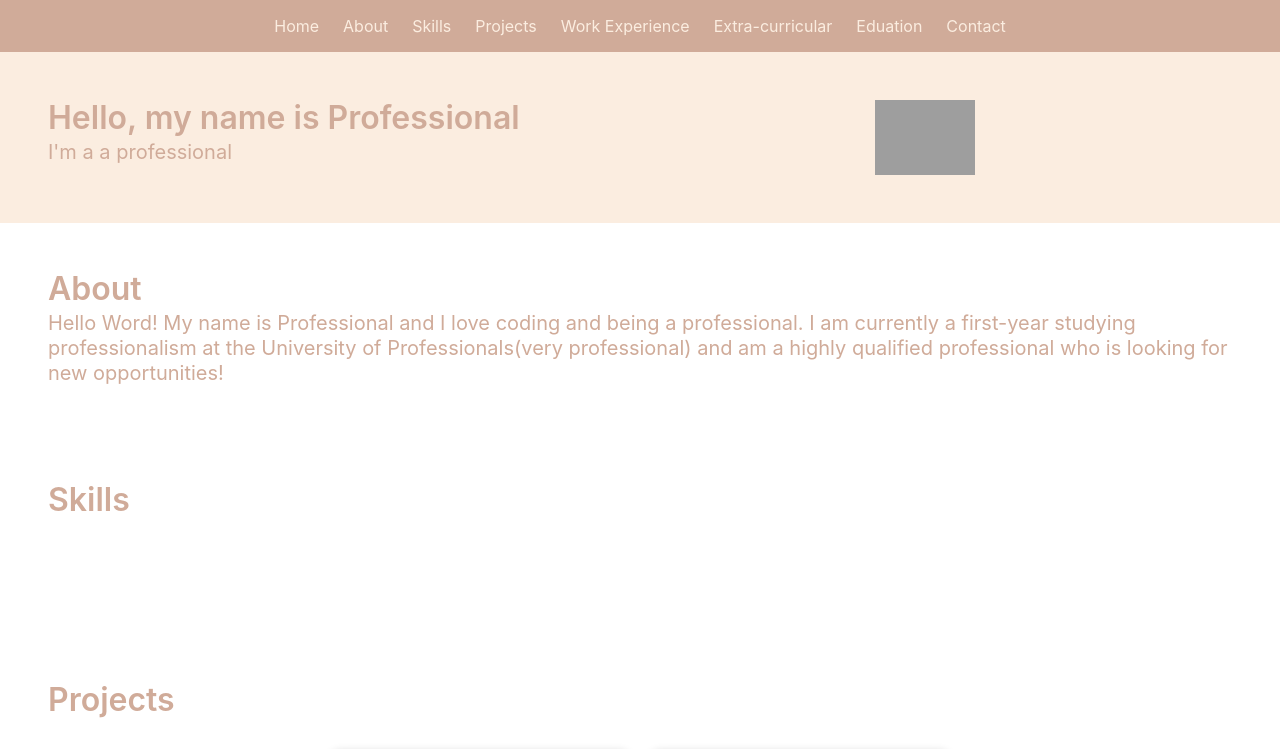
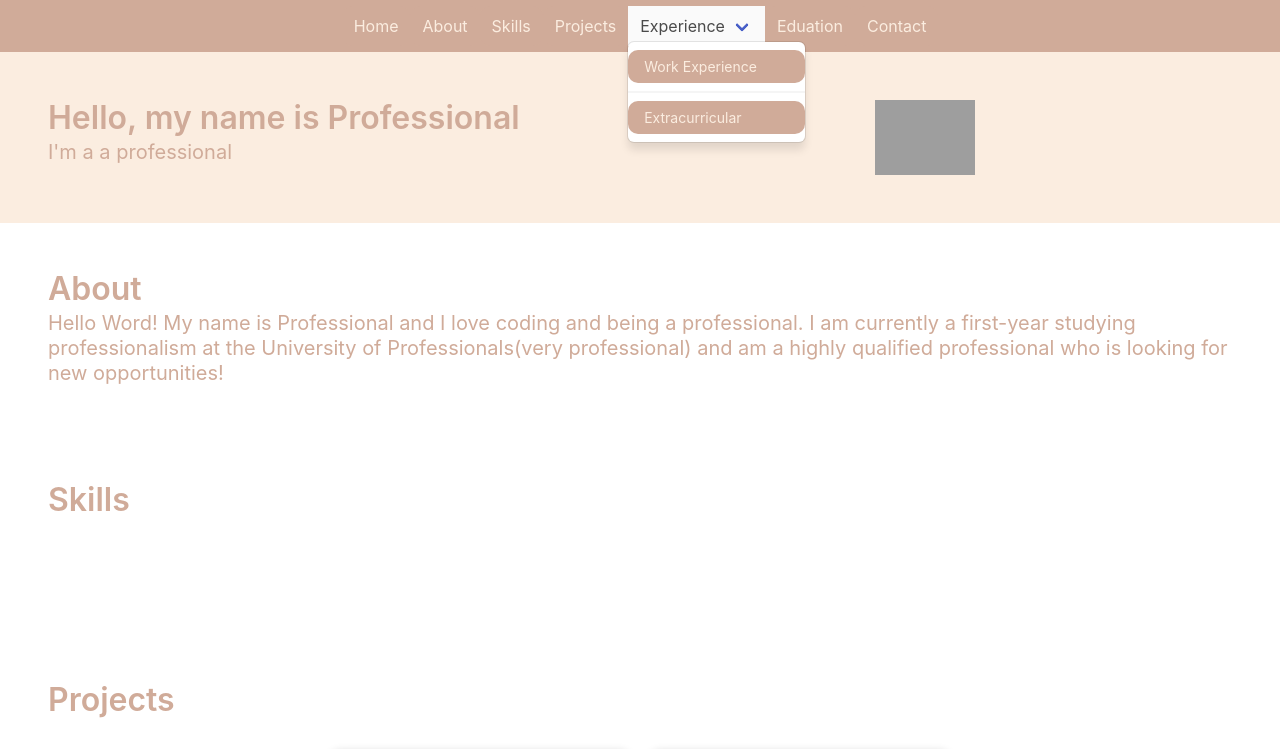
Before and after one commit to MegaGnarly/Hackiethon-2022, a website: page profile.html in a window 1280 px wide. Shown: the top 749 px of the page. Drawn offline with nearby package versions, Linux system fonts and the light colour scheme; grey boxes are pictures that could not be loaded.

Commit message:
dropdown hald done

```diff
--- a/profile.html
+++ b/profile.html
@@ -25,14 +25,32 @@
                     <span aria-hidden="true"></span>
                     <span aria-hidden="true"></span>
                 </a>
+
                 <div id="navbar-menu" class="navbar-menu">
                     <div class="navbar-start">
                         <a href="#home" class="navbar-item">Home</a>
                         <a href="#about" class="navbar-item">About</a>
                         <a href="#skills" class="navbar-item">Skills</a>
                         <a href="#projects" class="navbar-item">Projects</a>
-                        <a href="#work-experience" class="navbar-item">Work Experience</a>
-                        <a href="#extra-curricular" class="navbar-item">Extra-curricular</a>
+
+                        <div class="navbar-item has-dropdown is-active is-hoverable">
+                            <a class="navbar-link">
+                              Experience
+                            </a>
+
+                            <div class="navbar-dropdown is-boxed">
+                              <a class="navbar-item" href="#work-experience">
+                                Work Experience
+                              </a>
+                              <hr class="navbar-divider">
+                              <a class="navbar-item" href="extra-curricular">
+                                Extracurricular
+                              </a>
+                            </div>
+                        </div>
+
+                        <!-- <a href="#work-experience" class="navbar-item has-dropdown">Experience</a> -->
+                        <!-- <a href="#extra-curricular" class="navbar-item">Extra-curricular</a> -->
                         <a href="#education" class="navbar-item">Eduation</a>
                         <a href="#contact" class="navbar-item">Contact</a>
                     </div>
--- a/public/main.css
+++ b/public/main.css
@@ -55,13 +55,16 @@ form {
 
 .navbar-start{
     margin: auto;
-
 }
 
 .navbar-link.is-active, .navbar-link:focus, .navbar-link:focus-within, .navbar-link:hover, a.navbar-item.is-active, a.navbar-item:focus, a.navbar-item:focus-within, a.navbar-item:hover{
     color: #D0AB99;
     background-color: #FBEDE0;
     opacity: 0.7;
+}
+
+.navbar-item, .navbar-item.has-dropdown{
+    background-color: #D0AB99;
 }
 
 .navbar-item{
```
